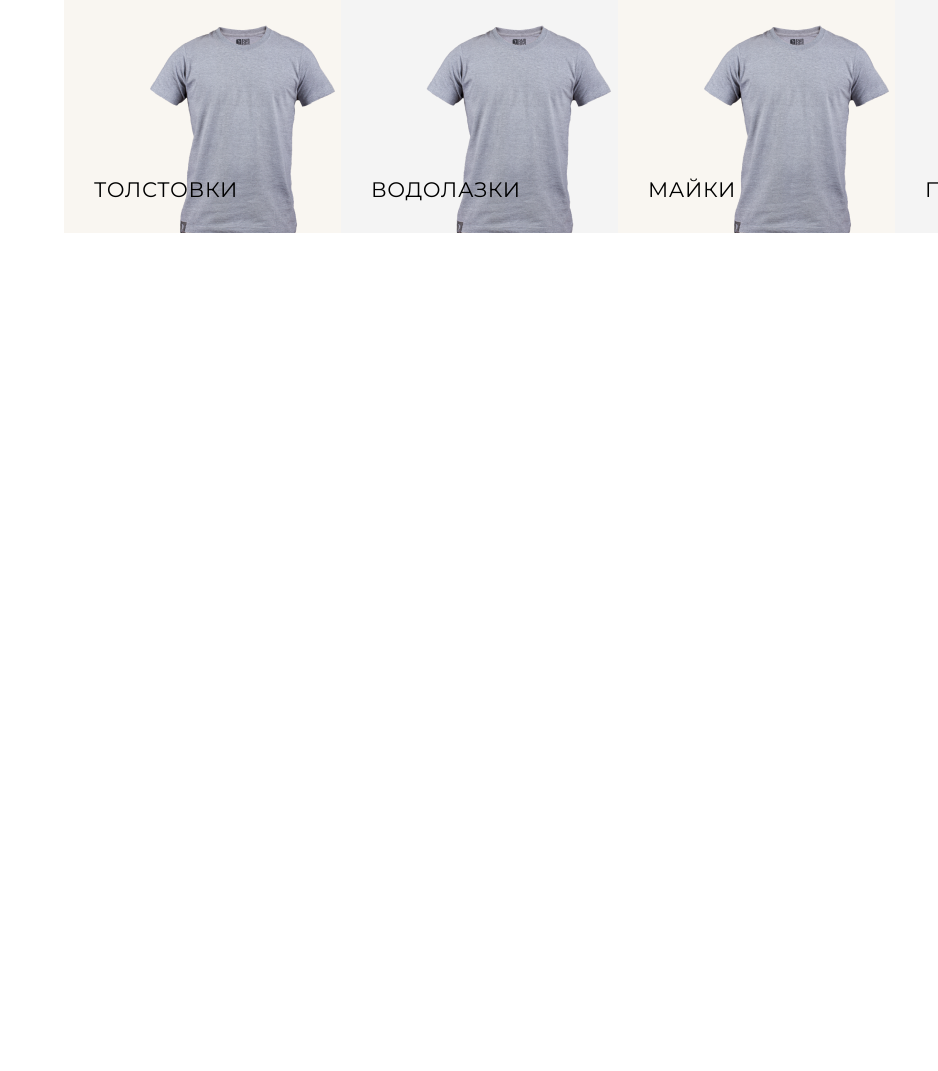
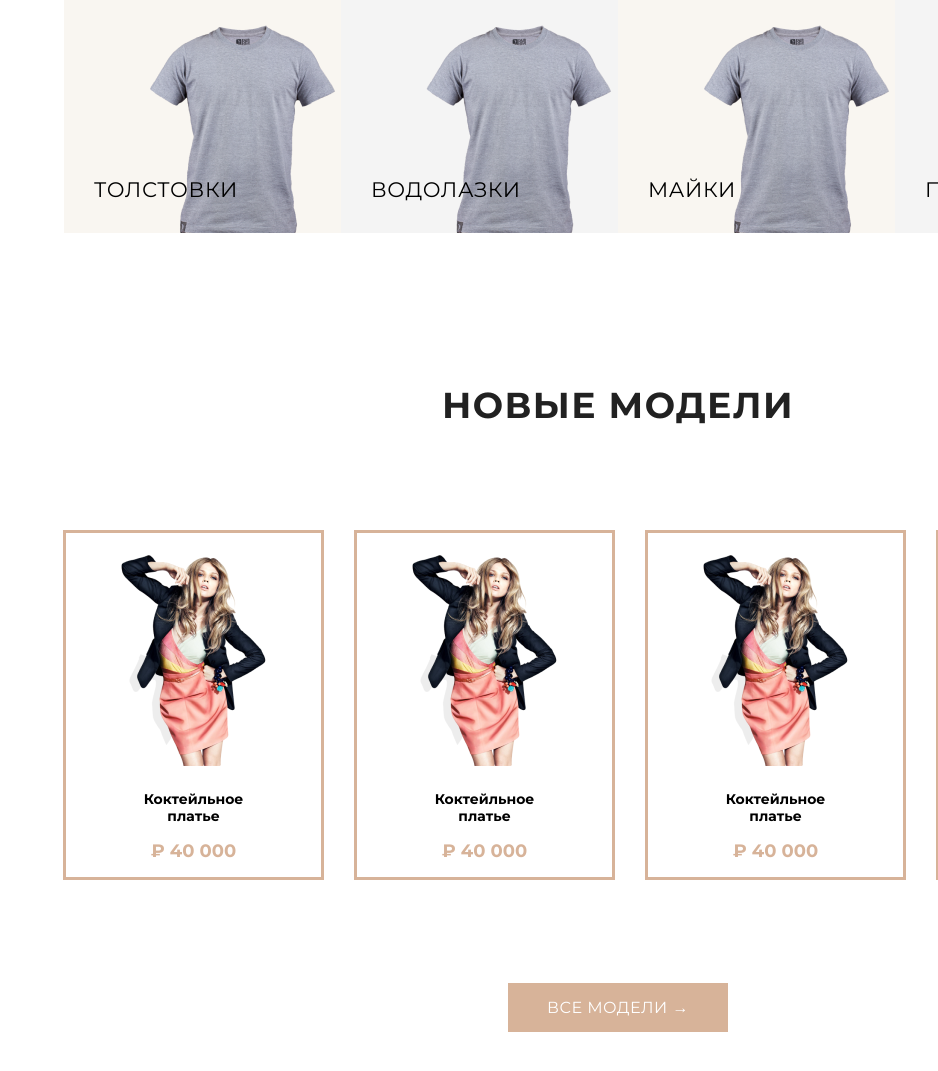
Before and after one commit to Dimfna/lessons, a plain HTML site: page index.html in a window 1280 px wide. Shown: the part 1524-2595 px from the top of the page, without its empty margins (342-1280 px from the left). Before the commit the page ends 1757 px from the top, so only its background shows below. Drawn offline with Linux system fonts and the light colour scheme; files whose address does not match are found by name.

Commit message:
new blocks

```diff
--- a/index.html
+++ b/index.html
@@ -92,7 +92,32 @@
                 <div class="even"><span>ПАЛЬТО</span></div>
             </div>
         </section>
+				<section class="new_models">
+          <span>НОВЫЕ МОДЕЛИ</span>
+          <div class="dresses">
+              <div class="dress">
+                <img src="./img/Rectangle 2.png" alt="dress">
+                <span>Коктейльное <br> платье</span>
+                <span>&#8381; 40 000</span>
+              </div>
+         		  <div class="dress">
+            		<img src="./img/Rectangle 2.png" alt="dress">
+            		<span>Коктейльное <br> платье</span>
+								<span>&#8381; 40 000</span>
+							</div>
+							<div class="dress">
+								<img src="./img/Rectangle 2.png" alt="dress">
+								<span>Коктейльное <br> платье</span>
+								<span>&#8381; 40 000</span>
+							</div>
+							<div class="dress">
+								<img src="./img/Rectangle 2.png" alt="dress">
+								<span>Коктейльное <br> платье</span>
+								<span>&#8381; 40 000</span>
+							</div>
+        </div>
+						<button class="all_models_button">ВСЕ МОДЕЛИ &#8594;</button>
+      </section>
       </div>
-
   </body>
 </html>
--- a/style.css
+++ b/style.css
@@ -397,3 +397,84 @@ width: 50%;
 .odd {
     background-image: url(./img/T-shirt2.png);
 }
+
+.new_models  {
+    width: 1920px;
+    height: 949px;
+    display: flex;
+    flex-direction: column;
+    padding: 150px 405px;
+    align-items:center;
+}
+
+.new_models span:nth-child(1) {
+    font-family: Montserrat, sans-serif;
+    font-style: normal;
+    font-weight: bold;
+    font-size: 36px;
+    line-height: 44px;
+    letter-spacing: 0.04em;
+    text-transform: uppercase;
+    color: #212121;
+    margin-bottom: 103px;
+}
+
+.dresses {
+  height: 350px;
+    width: 1110px;
+    margin: 0 auto;
+    display: flex;
+    margin-bottom: 103px;
+}
+
+.dress {
+    border: 3px solid #D7B399;
+    margin-right: 30px;
+    padding: 22px 25px 25px;
+    display: flex;
+    flex-direction: column;
+    align-items: center;
+    font-family: Montserrat;
+}
+
+.dress:nth-last-child(1) {
+    margin-right: 0;
+}
+
+.dress span:nth-child(2) {
+    font-family: Montserrat;
+    font-style: normal;
+    font-weight: 600;
+    font-size: 14px;
+    line-height: 17px;
+    text-align: center;
+    color: #000000;
+    margin-bottom: 15px;
+}
+
+.dress span:nth-child(3) {
+    font-family: Montserrat;
+    font-style: normal;
+    font-weight: bold;
+    font-size: 18px;
+    line-height: 22px;
+    text-align: center;
+    color: #D7B399;
+}
+.dress img {
+    margin-bottom: 25px;
+}
+
+.all_models_button {
+    width: 220px;
+    height: 55px;
+    background: #D7B399;
+    border: none;
+    font-family: Montserrat;
+    font-style: normal;
+    font-weight: normal;
+    font-size: 16px;
+    line-height: 20px;
+    letter-spacing: 0.03em;
+    color: #FFFFFF;
+}
```
Also changed, not shown: img/Rectangle 2.png (added), img/new-item__cards.png (added), 1 other file.
